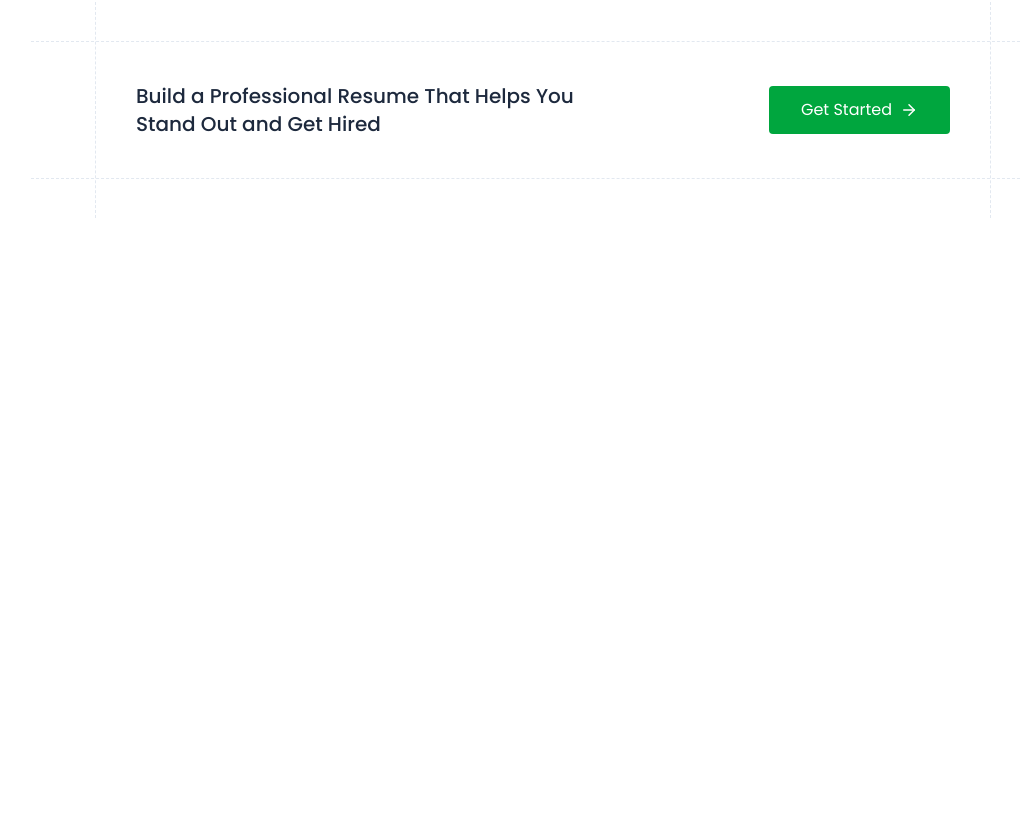
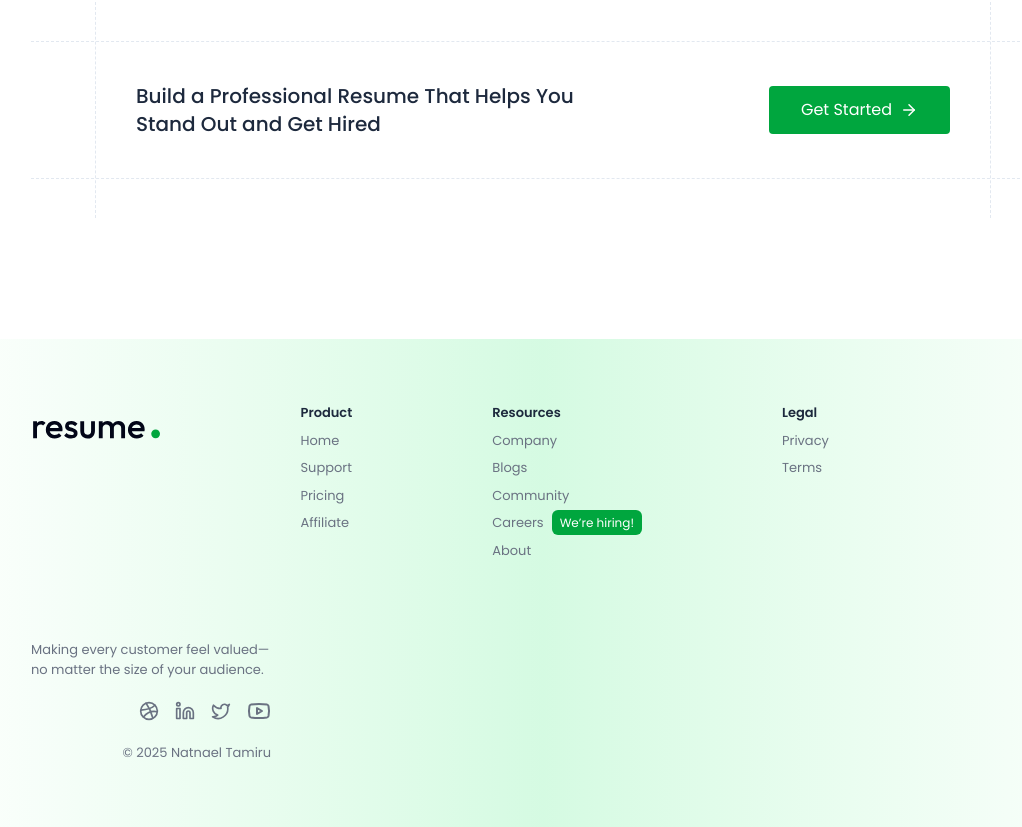
Before and after one commit to natitam1/ai-resume-forge, a React (Vite) app in the folder client/: page / in a window 1280 px wide. Shown: the part 2161-2988 px from the top of the page, without its empty margins (97-1119 px from the left). Before the commit the page ends 2379 px from the top, so only its background shows below. Built offline with nearby package versions, Linux system fonts and the light colour scheme.

Commit message:
feat: add a footer

```diff
--- /dev/null
+++ b/client/src/components/home/Footer.jsx
@@ -0,0 +1,195 @@
+import React from "react";
+
+const Footer = () => {
+  return (
+    <>
+      <footer className="flex flex-wrap justify-center lg:justify-between overflow-hidden gap-10 md:gap-20 py-16 px-6 md:px-16 lg:px-24 xl:px-32 text-[13px] text-gray-500 bg-gradient-to-r from-white via-green-200/60 to-white mt-40">
+        <div className="flex flex-wrap items-start gap-10 md:gap-[60px] xl:gap-[140px]">
+          <a href="#">
+            <img src="logo.svg" alt="" className="h-11 w-auto" />
+          </a>
+          <div>
+            <p className="text-slate-800 font-semibold">Product</p>
+            <ul className="mt-2 space-y-2">
+              <li>
+                <a href="/" className="hover:text-green-600 transition">
+                  Home
+                </a>
+              </li>
+              <li>
+                <a href="/" className="hover:text-green-600 transition">
+                  Support
+                </a>
+              </li>
+              <li>
+                <a href="/" className="hover:text-green-600 transition">
+                  Pricing
+                </a>
+              </li>
+              <li>
+                <a href="/" className="hover:text-green-600 transition">
+                  Affiliate
+                </a>
+              </li>
+            </ul>
+          </div>
+          <div>
+            <p className="text-slate-800 font-semibold">Resources</p>
+            <ul className="mt-2 space-y-2">
+              <li>
+                <a href="/" className="hover:text-green-600 transition">
+                  Company
+                </a>
+              </li>
+              <li>
+                <a href="/" className="hover:text-green-600 transition">
+                  Blogs
+                </a>
+              </li>
+              <li>
+                <a href="/" className="hover:text-green-600 transition">
+                  Community
+                </a>
+              </li>
+              <li>
+                <a href="/" className="hover:text-green-600 transition">
+                  Careers
+                  <span className="text-xs text-white bg-green-600 rounded-md ml-2 px-2 py-1">
+                    We’re hiring!
+                  </span>
+                </a>
+              </li>
+              <li>
+                <a href="/" className="hover:text-indigo-600 transition">
+                  About
+                </a>
+              </li>
+            </ul>
+          </div>
+          <div>
+            <p className="text-slate-800 font-semibold">Legal</p>
+            <ul className="mt-2 space-y-2">
+              <li>
+                <a href="/" className="hover:text-green-600 transition">
+                  Privacy
+                </a>
+              </li>
+              <li>
+                <a href="/" className="hover:text-green-600 transition">
+                  Terms
+                </a>
+              </li>
+            </ul>
+          </div>
+        </div>
+        <div className="flex flex-col max-md:items-center max-md:text-center gap-2 items-end">
+          <p className="max-w-60">
+            Making every customer feel valued—no matter the size of your
+            audience.
+          </p>
+          <div className="flex items-center gap-4 mt-3">
+            <a
+              href="https://dribbble.com/prebuiltui"
+              target="_blank"
+              rel="noreferrer"
+            >
+              <svg
+                xmlns="http://www.w3.org/2000/svg"
+                width="24"
+                height="24"
+                viewBox="0 0 24 24"
+                fill="none"
+                stroke="currentColor"
+                strokeWidth="2"
+                strokeLinecap="round"
+                strokeLinejoin="round"
+                className="lucide lucide-dribbble size-5 hover:text-green-500"
+                aria-hidden="true"
+              >
+                <circle cx="12" cy="12" r="10"></circle>
+                <path d="M19.13 5.09C15.22 9.14 10 10.44 2.25 10.94"></path>
+                <path d="M21.75 12.84c-6.62-1.41-12.14 1-16.38 6.32"></path>
+                <path d="M8.56 2.75c4.37 6 6 9.42 8 17.72"></path>
+              </svg>
+            </a>
+            <a
+              href="https://www.linkedin.com/company/prebuiltui"
+              target="_blank"
+              rel="noreferrer"
+            >
+              <svg
+                xmlns="http://www.w3.org/2000/svg"
+                width="24"
+                height="24"
+                viewBox="0 0 24 24"
+                fill="none"
+                stroke="currentColor"
+                strokeWidth="2"
+                strokeLinecap="round"
+                strokeLinejoin="round"
+                className="lucide lucide-linkedin size-5 hover:text-green-500"
+                aria-hidden="true"
+              >
+                <path d="M16 8a6 6 0 0 1 6 6v7h-4v-7a2 2 0 0 0-2-2 2 2 0 0 0-2 2v7h-4v-7a6 6 0 0 1 6-6z"></path>
+                <rect width="4" height="12" x="2" y="9"></rect>
+                <circle cx="4" cy="4" r="2"></circle>
+              </svg>
+            </a>
+            <a href="https://x.com/prebuiltui" target="_blank" rel="noreferrer">
+              <svg
+                xmlns="http://www.w3.org/2000/svg"
+                width="24"
+                height="24"
+                viewBox="0 0 24 24"
+                fill="none"
+                stroke="currentColor"
+                strokeWidth="2"
+                strokeLinecap="round"
+                strokeLinejoin="round"
+                className="lucide lucide-twitter size-5 hover:text-green-500"
+                aria-hidden="true"
+              >
+                <path d="M22 4s-.7 2.1-2 3.4c1.6 10-9.4 17.3-18 11.6 2.2.1 4.4-.6 6-2C3 15.5.5 9.6 3 5c2.2 2.6 5.6 4.1 9 4-.9-4.2 4-6.6 7-3.8 1.1 0 3-1.2 3-1.2z"></path>
+              </svg>
+            </a>
+            <a
+              href="https://www.youtube.com/@prebuiltui"
+              target="_blank"
+              rel="noreferrer"
+            >
+              <svg
+                xmlns="http://www.w3.org/2000/svg"
+                width="24"
+                height="24"
+                viewBox="0 0 24 24"
+                fill="none"
+                stroke="currentColor"
+                strokeWidth="2"
+                strokeLinecap="round"
+                strokeLinejoin="round"
+                className="lucide lucide-youtube size-6 hover:text-green-500"
+                aria-hidden="true"
+              >
+                <path d="M2.5 17a24.12 24.12 0 0 1 0-10 2 2 0 0 1 1.4-1.4 49.56 49.56 0 0 1 16.2 0A2 2 0 0 1 21.5 7a24.12 24.12 0 0 1 0 10 2 2 0 0 1-1.4 1.4 49.55 49.55 0 0 1-16.2 0A2 2 0 0 1 2.5 17"></path>
+                <path d="m10 15 5-3-5-3z"></path>
+              </svg>
+            </a>
+          </div>
+          <p className="mt-3 text-center">
+            © 2025{" "}
+            <a href="https://www.linkedin.com/in/natitam1/">Natnael Tamiru</a>
+          </p>
+        </div>
+      </footer>
+      <style>{`
+                @import url('https://fonts.googleapis.com/css2?family=Poppins:ital,wght@0,100;0,200;0,300;0,400;0,500;0,600;0,700;0,800;0,900;1,100;1,200;1,300;1,400;1,500;1,600;1,700;1,800;1,900&display=swap');
+
+                * {
+                    font-family: 'Poppins', sans-serif;
+                }
+            `}</style>
+    </>
+  );
+};
+
+export default Footer;
--- a/client/src/pages/Home.jsx
+++ b/client/src/pages/Home.jsx
@@ -4,6 +4,7 @@
 import Features from "../components/home/Features";
 import Testimonial from "../components/home/Testimonial";
 import CallToAction from "../components/home/CallToAction";
+import Footer from "../components/home/Footer";
 
 const Home = () => {
   return (
@@ -13,6 +14,7 @@
       <Features />
       <Testimonial />
       <CallToAction />
+      <Footer />
     </div>
   );
 };
```
